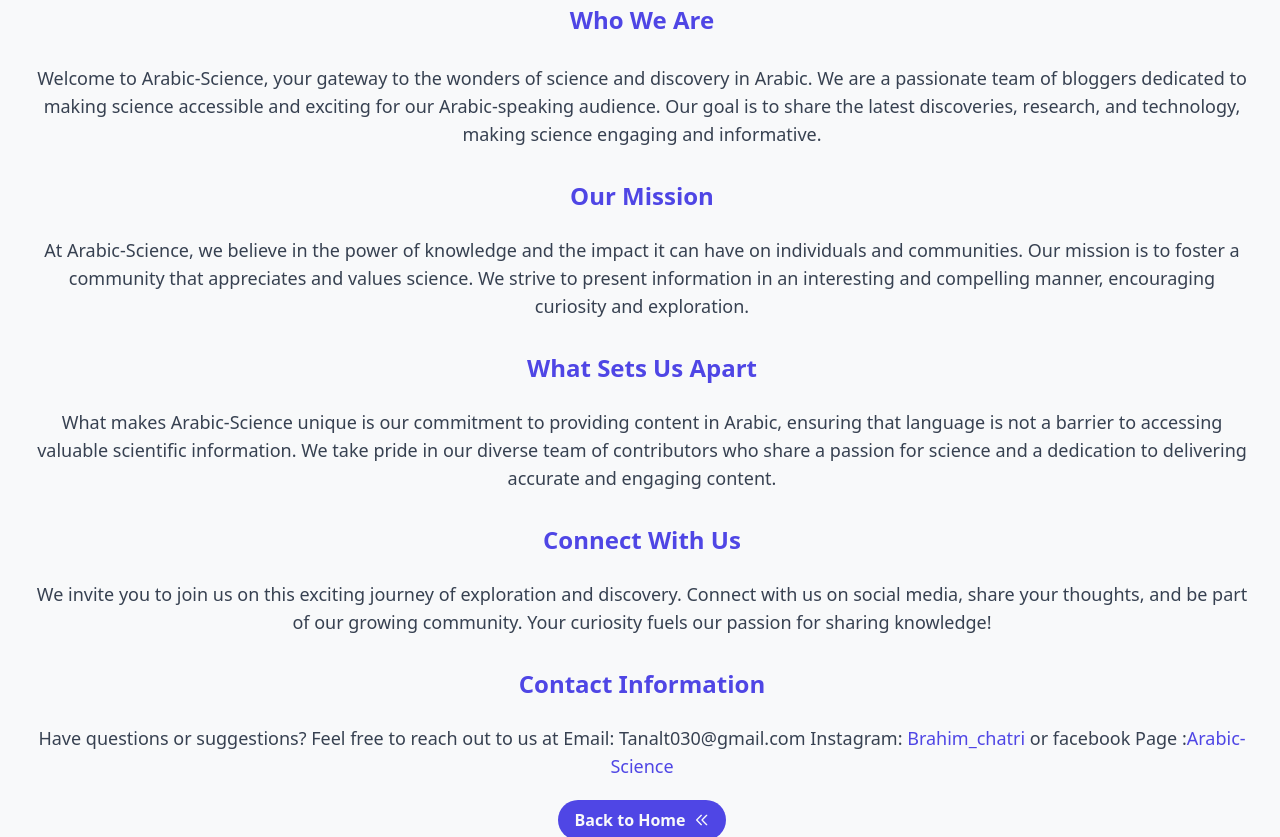
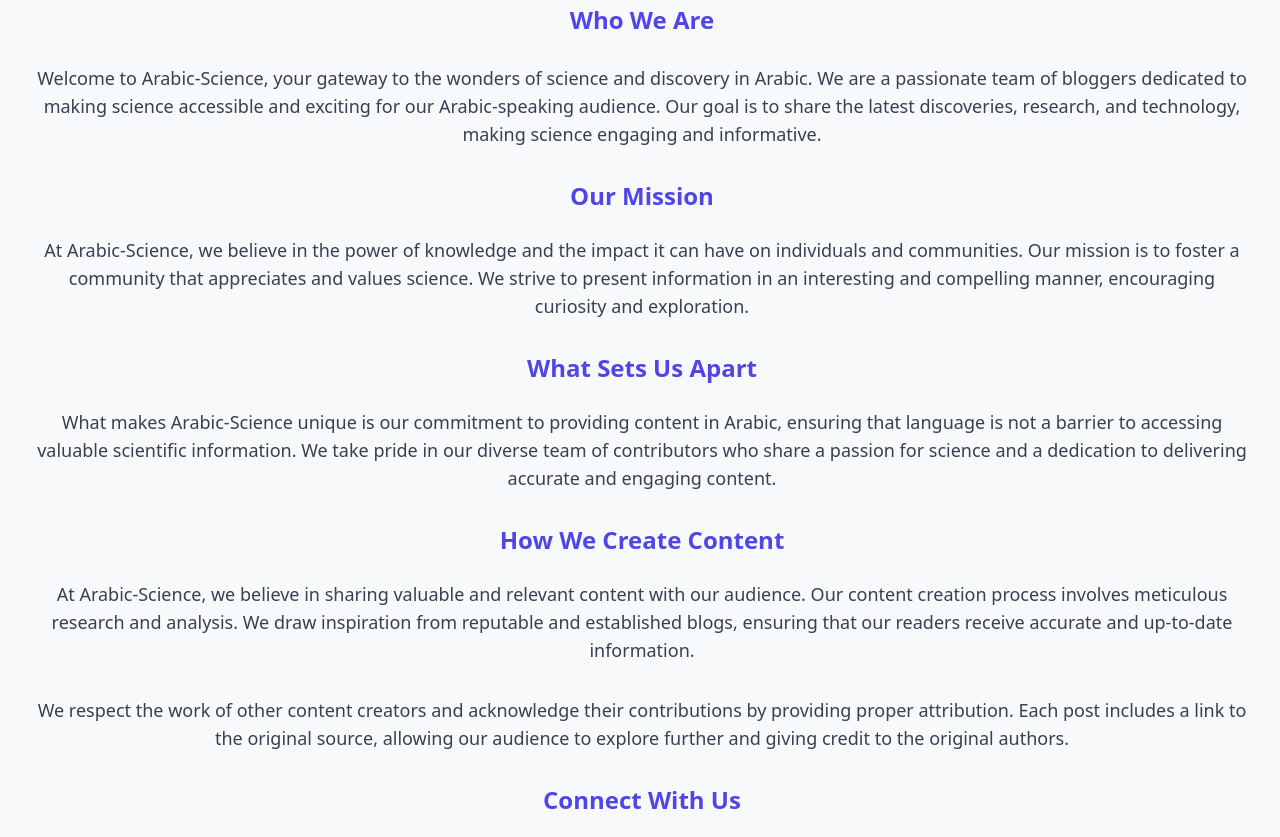
Before and after one commit to CodeCraftsmanp/blogge, an Astro site: page /about in a window 1280 px wide. Shown: the part 116-953 px from the top of the page. Built offline with nearby package versions, Linux system fonts and the light colour scheme; Astro itself is replaced by a stand-in of ours.

Commit message:
about us

```diff
--- a/src/pages/about.astro
+++ b/src/pages/about.astro
@@ -1,3 +1,8 @@
+<!-- src/pages/about.astro -->
+<script context='module' {...{} as AstroScriptAttributes}>
+	console.log('About Us page module')
+</script>
+
 <div class='article-container text-center bg-white text-black p-8 rounded-md'>
 	<div class='flex justify-between flex-col gap-4 md:gap-0 py-6 pl-1'>
 		<div class='flex flex-col gap-3'>
@@ -29,6 +34,19 @@
 				delivering accurate and engaging content.
 			</p>
 
+			<h4 class='text-2xl font-semibold text-indigo-600 mb-3'>How We Create Content</h4>
+			<p class='text-gray-700 dark:text-white mb-5 text-lg'>
+				At Arabic-Science, we believe in sharing valuable and relevant content with our audience.
+				Our content creation process involves meticulous research and analysis. We draw inspiration
+				from reputable and established blogs, ensuring that our readers receive accurate and
+				up-to-date information.
+			</p>
+			<p class='text-gray-700 dark:text-white mb-5 text-lg'>
+				We respect the work of other content creators and acknowledge their contributions by
+				providing proper attribution. Each post includes a link to the original source, allowing our
+				audience to explore further and giving credit to the original authors.
+			</p>
+
 			<h4 class='text-2xl font-semibold text-indigo-600 mb-3'>Connect With Us</h4>
 			<p class='text-gray-700 dark:text-white mb-5 text-lg'>
 				We invite you to join us on this exciting journey of exploration and discovery. Connect with
@@ -43,7 +61,7 @@
 					target='_blank'
 					class='text-indigo-600'>Brahim_chatri</a
 				>
-				 or facebook Page :<a
+				 or Facebook Page :<a
 					href='https://www.facebook.com/profile.php?id=100070697280336&mibextid=ZbWKwL'
 					target='_blank'
 					class='text-indigo-600'>Arabic-Science</a
@@ -65,11 +83,8 @@
 					stroke='currentColor'
 					class='h-4 w-4'
 				>
-					<path
-						stroke-linecap='round'
-						stroke-linejoin='round'
-						stroke-width='2'
-						d='M11 19l-7-7 7-7m8 14l-7-7 7-7'></path>
+					<path stroke-linecap='round' stroke-linejoin='round' stroke-width='2' d='M11 19l-7-7 7-7'
+					></path>
 				</svg>
 			</a>
 		</footer>
```
